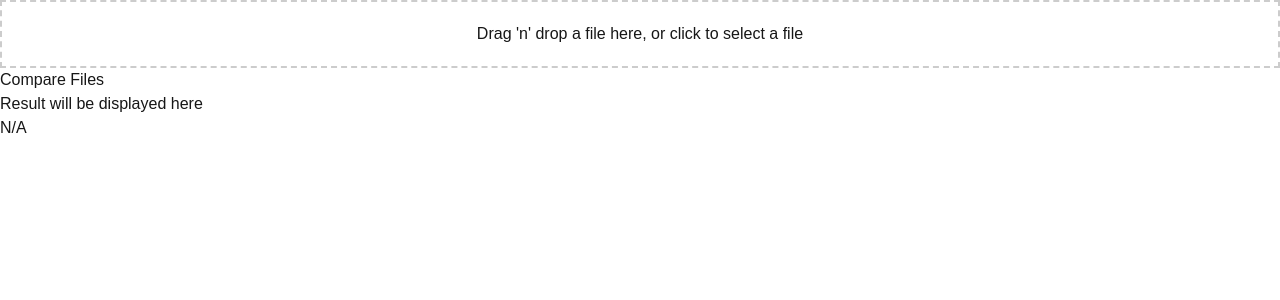
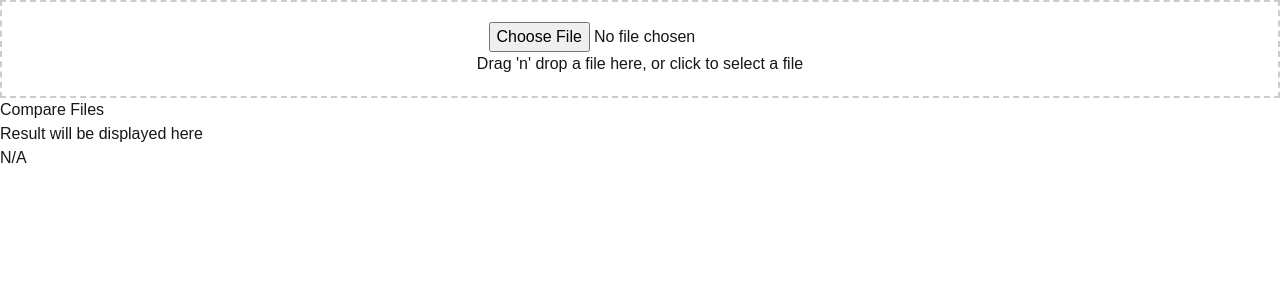
Before and after one commit to pihu26112005/DP-Project, a Next.js app in the folder server-next/: page / in a window 1280 px wide. Shown: the top 300 px of the page. Built offline with nearby package versions, Linux system fonts and the light colour scheme; no server answers.

Commit message:
updated uploader of file

```diff
--- a/server-next/app/page.js
+++ b/server-next/app/page.js
@@ -1,7 +1,6 @@
 "use client";
 import React, { useState, useEffect } from 'react';
 import { Client, Account, Storage, ID } from 'appwrite';
-import { useDropzone } from 'react-dropzone';
 
 const client = new Client()
   .setEndpoint('https://cloud.appwrite.io/v1')
@@ -55,8 +54,8 @@ const CreateResultUI = () => {
     fetchAllFiles();
   }, []);
 
-  const onDrop = async (acceptedFiles) => {
-    const file = acceptedFiles[0];
+  const handleFileChange = async (event) => {
+    const file = event.target.files[0];
     const reader = new FileReader();
 
     reader.onload = async (e) => {
@@ -119,7 +118,7 @@ const CreateResultUI = () => {
         const mse = calculateMSE(uploadFileData.values, file.values);
         if (mse < minError) {
           minError = mse;
-          minErrorFile = file;
+          minErrorFile = file; // Ensure minErrorFile is an object
           setMinErrorFile(file);
         }
       } catch (error) {
@@ -128,22 +127,26 @@ const CreateResultUI = () => {
     });
 
     if (minErrorFile) {
-      console.log(`File with minimum error: ${minErrorFile}`);
+      console.log(`File with minimum error: ${minErrorFile.filename}`);
+      // Log the POST request body
+      const requestBody = {
+        unique_id: '123',
+        raw_file_name: uploadFileData.filename,
+        raw_file_freq: uploadFileData.frequencies,
+        raw_file_values: uploadFileData.values,
+        matched_file_name: minErrorFile.filename,
+        matched_file_freq: minErrorFile.frequencies,
+        matched_file_values: minErrorFile.values,
+      };
+      console.log("POST request body:", requestBody);
+
       // Make a POST request to store the data in MongoDB
       fetch('/api/result', {
         method: 'POST',
         headers: {
           'Content-Type': 'application/json',
         },
-        body: JSON.stringify({
-          unique_id: '123',
-          raw_file_name: uploadFileData.filename,
-          raw_file_freq: uploadFileData.frequencies,
-          raw_file_values: uploadFileData.values,
-          matched_file_name: minErrorFile.filename,
-          matched_file_freq: minErrorFile.frequencies,
-          matched_file_values: minErrorFile.values,
-        }),
+        body: JSON.stringify(requestBody),
       })
       .then(response => response.json())
       .then(data => {
@@ -168,12 +171,10 @@ const CreateResultUI = () => {
     return match ? parseFloat(match[1]) : null;
   };
 
-  const { getRootProps, getInputProps } = useDropzone({ onDrop });
-
   return (
     <div>
-      <div {...getRootProps()} style={{ border: '2px dashed #ccc', padding: '20px', textAlign: 'center' }}>
-        <input {...getInputProps()} />
+      <div style={{ border: '2px dashed #ccc', padding: '20px', textAlign: 'center' }}>
+        <input type="file" onChange={handleFileChange} />
         <p>Drag 'n' drop a file here, or click to select a file</p>
       </div>
 
@@ -187,7 +188,6 @@ const CreateResultUI = () => {
           {minErrorFile ? extractDKFromFilename(minErrorFile.filename) : "N/A"}
         </div>
       </div>
-
     </div>
   );
 };
--- a/server-next/package.json
+++ b/server-next/package.json
@@ -10,12 +10,10 @@
   },
   "dependencies": {
     "appwrite": "^16.0.2",
-    "chart.js": "^4.4.6",
     "mongodb": "^6.10.0",
     "next": "15.0.3",
     "react": "19.0.0-rc-66855b96-20241106",
-    "react-dom": "19.0.0-rc-66855b96-20241106",
-    "react-dropzone": "^14.3.5"
+    "react-dom": "19.0.0-rc-66855b96-20241106"
   },
   "devDependencies": {
     "postcss": "^8",
```
Also changed, not shown: 1 other file (tests, documents, lock files or other folders).
